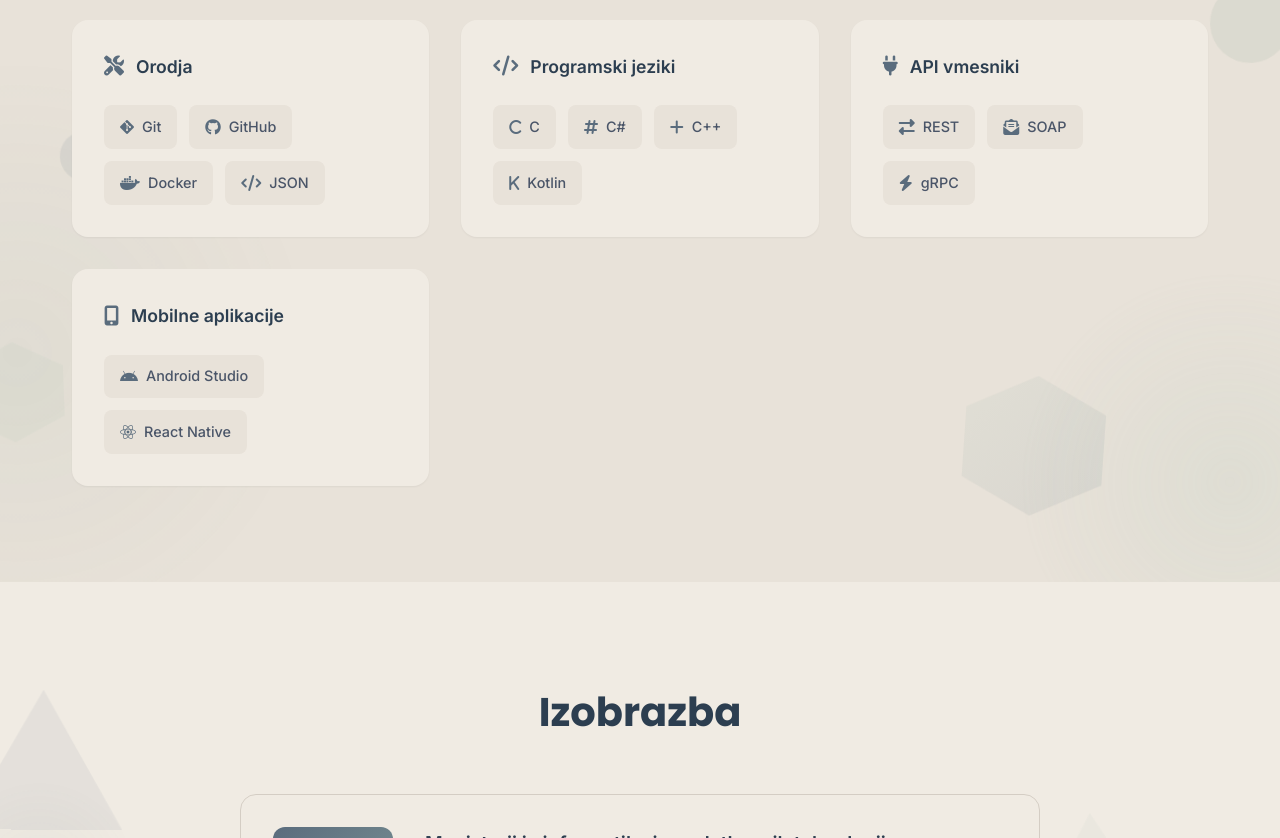
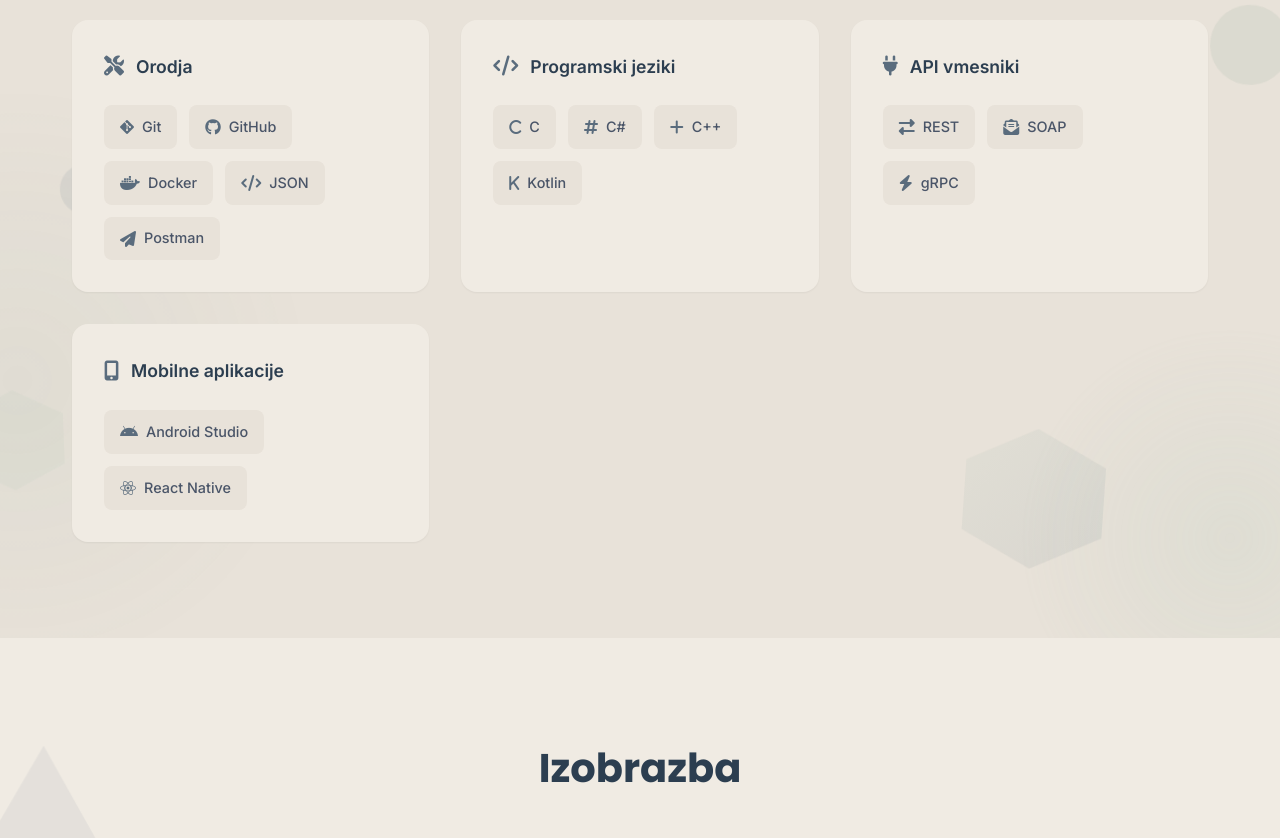
Before and after one commit to ErikLasic/PORTFOLIO, a plain HTML site: page index.html in a window 1280 px wide. Shown: the part 3821-4659 px from the top of the page. Drawn offline with Linux system fonts and the light colour scheme.

Commit message:
Add Postman skill to skills section

```diff
--- a/index.html
+++ b/index.html
@@ -424,6 +424,10 @@
                             <i class="fas fa-code"></i>
                             <span>JSON</span>
                         </div>
+                        <div class="skill-item">
+                            <i class="fas fa-paper-plane"></i>
+                            <span>Postman</span>
+                        </div>
                     </div>
                 </div>
 
```
